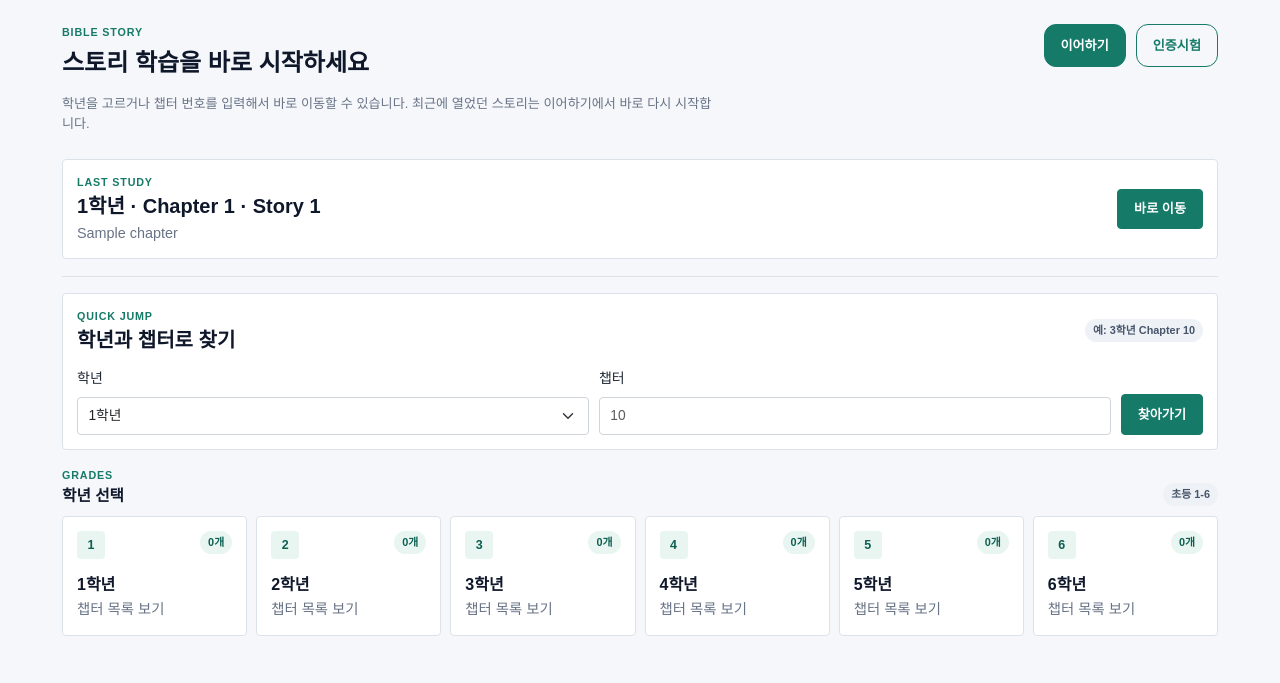
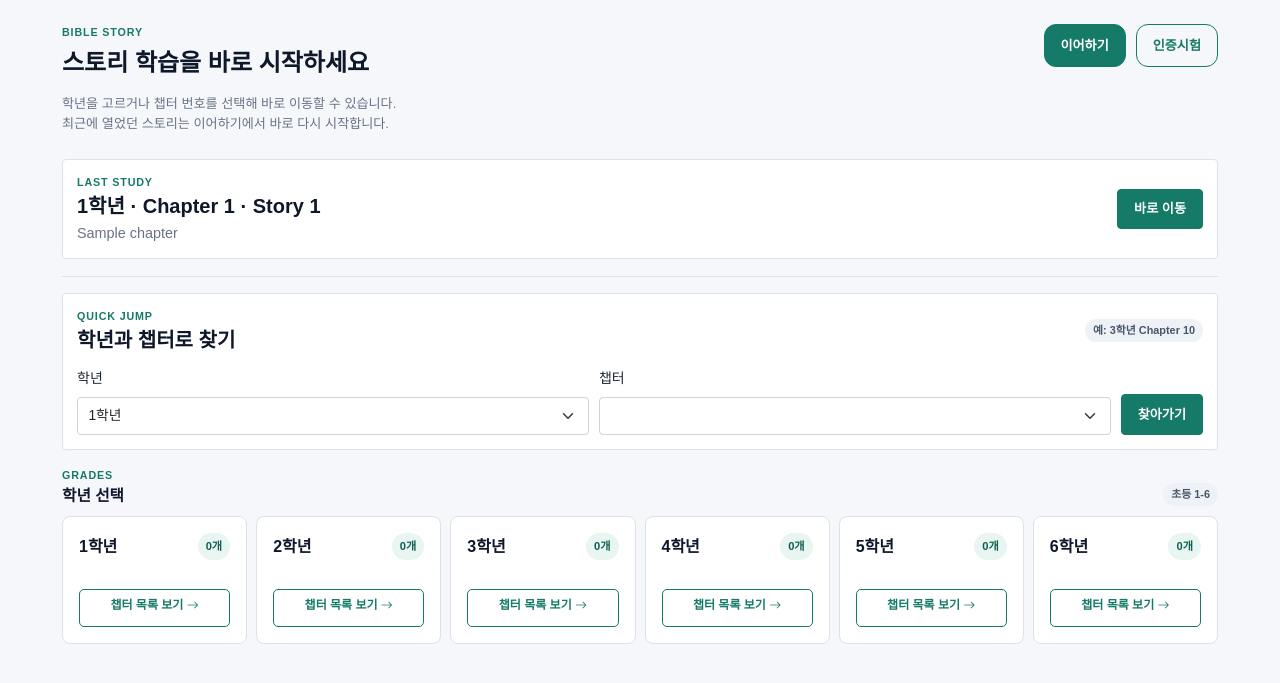
Before and after one commit to Jaeho777/vicabc, a Flask app: page /story/ in a window 1280 px wide. Shown: the part 53-736 px from the top of the page. Run offline with Flask 3, Linux system fonts and the light colour scheme; a user stored in the database is signed in; tables that the repository leaves empty hold one stand-in row (values such as "Sample post"); lists and menus that the app fills with data are empty.

Commit message:
Refine Bible Story chapter navigation

```diff
--- a/app/routes/story.py
+++ b/app/routes/story.py
@@ -161,6 +161,13 @@ def _get_elementary_grade_counts():
     }
 
 
+def _get_elementary_grade_chapters():
+    return {
+        grade: _get_visible_grade_chapters(grade)
+        for grade in ELEMENTARY_GRADES
+    }
+
+
 def _build_chapter_progress(chapters):
     chapter_progress = {}
 
@@ -273,10 +280,15 @@ def _touch_story_progress(story_id):
 @story_bp.route('/')
 @login_required
 def index():
+    grade_chapters = _get_elementary_grade_chapters()
     return render_template(
         'story/index.html',
         grades=ELEMENTARY_GRADES,
-        grade_counts=_get_elementary_grade_counts(),
+        grade_counts={grade: len(chapters) for grade, chapters in grade_chapters.items()},
+        chapter_options={
+            grade: [chapter.order for chapter in chapters]
+            for grade, chapters in grade_chapters.items()
+        },
         latest_learning=_get_latest_story_learning(),
     )
 
@@ -291,10 +303,12 @@ def go_to_chapter():
         flash('학년과 챕터 번호를 선택해 주세요.', 'warning')
         return redirect(url_for('story.index'))
 
-    chapter = (
-        Chapter.query
-        .filter_by(grade=grade, order=chapter_order, category=ELEMENTARY_CATEGORY)
-        .first()
+    chapter = next(
+        (
+            item for item in _get_visible_grade_chapters(grade)
+            if item.order == chapter_order
+        ),
+        None,
     )
 
     if not chapter:
--- a/app/static/css/style.css
+++ b/app/static/css/style.css
@@ -2152,6 +2152,55 @@ body.theme-dashboard .dashboard-activity a {
 
 /* VOCA curriculum screen */
 
+.theme-story .story-hero-copy {
+    flex: 1 1 620px;
+    min-width: 0;
+}
+
+.theme-story .story-hero-sentence {
+    white-space: nowrap;
+}
+
+.theme-story .story-grade-card {
+    border-radius: 8px;
+    box-shadow: none;
+}
+
+.theme-story .story-grade-card .learning-card-pad {
+    display: flex;
+    min-height: 126px;
+    flex-direction: column;
+    gap: 18px;
+    padding: 16px;
+}
+
+.theme-story .story-grade-card-head {
+    display: flex;
+    align-items: center;
+    justify-content: space-between;
+    gap: 10px;
+}
+
+.theme-story .story-grade-card-head h4 {
+    margin: 0;
+    font-size: 1rem;
+    font-weight: 850;
+}
+
+.theme-story .story-grade-card .learning-chip {
+    padding: 5px 8px;
+    font-size: 0.7rem;
+}
+
+.theme-story .story-grade-action {
+    width: 100%;
+    min-height: 38px;
+    margin-top: auto;
+    border-radius: 5px;
+    font-size: 0.75rem;
+    font-weight: 800;
+}
+
 .theme-voca .level-detail-breadcrumb {
     margin-bottom: 12px;
 }
@@ -2512,6 +2561,10 @@ body.theme-dashboard .dashboard-activity a {
 }
 
 @media (max-width: 768px) {
+    .theme-story .story-hero-sentence {
+        white-space: normal;
+    }
+
     .theme-voca .voca-level-hero-head {
         align-items: flex-start;
         flex-direction: column;
--- a/app/templates/base.html
+++ b/app/templates/base.html
@@ -6,7 +6,7 @@
     <title>{% block title %}VIC 애플리케이션{% endblock %}</title>
     <link rel="stylesheet" href="https://cdn.jsdelivr.net/npm/bootstrap@5.3.0/dist/css/bootstrap.min.css">
     <link rel="stylesheet" href="https://cdn.jsdelivr.net/npm/bootstrap-icons@1.11.3/font/bootstrap-icons.min.css">
-    <link rel="stylesheet" href="{{ url_for('static', filename='css/style.css') }}?v=20260801-voca-v3">
+    <link rel="stylesheet" href="{{ url_for('static', filename='css/style.css') }}?v=20260802-story-v1">
     {% block extra_head %}{% endblock %}
 
 
--- a/app/templates/story/index.html
+++ b/app/templates/story/index.html
@@ -7,12 +7,12 @@
 <div class="learning-shell">
     <section class="learning-hero">
         <div class="d-flex flex-wrap justify-content-between align-items-start gap-3">
-            <div>
+            <div class="story-hero-copy">
                 <div class="learning-eyebrow mb-2">Bible Story</div>
                 <h1 class="learning-hero-title mb-3">스토리 학습을 바로 시작하세요</h1>
                 <p class="learning-hero-text mb-0">
-                    학년을 고르거나 챕터 번호를 입력해서 바로 이동할 수 있습니다. 최근에 열었던 스토리는
-                    이어하기에서 바로 다시 시작합니다.
+                    <span class="story-hero-sentence">학년을 고르거나 챕터 번호를 선택해 바로 이동할 수 있습니다.</span>
+                    <span class="story-hero-sentence">최근에 열었던 스토리는 이어하기에서 바로 다시 시작합니다.</span>
                 </p>
             </div>
             <div class="learning-actions">
@@ -60,7 +60,11 @@
                 </div>
                 <div>
                     <label class="form-label" for="story-chapter">챕터</label>
-                    <input class="form-control" id="story-chapter" name="chapter" type="number" min="1" placeholder="10">
+                    <select class="form-select" id="story-chapter" name="chapter" required>
+                        {% for chapter_order in chapter_options.get(grades[0], []) %}
+                        <option value="{{ chapter_order }}">Chapter {{ chapter_order }}</option>
+                        {% endfor %}
+                    </select>
                 </div>
                 <button type="submit" class="btn btn-primary">찾아가기</button>
             </form>
@@ -77,17 +81,46 @@
 
     <div class="learning-grid-compact">
         {% for grade in grades %}
-        <a href="{{ url_for('story.grade_chapters', grade=grade) }}" class="learning-card learning-card-link">
+        <article class="learning-card story-grade-card">
             <div class="learning-card-pad">
-                <div class="d-flex justify-content-between align-items-start gap-2 mb-3">
-                    <span class="learning-number">{{ grade }}</span>
+                <div class="story-grade-card-head">
+                    <h4>{{ grade }}학년</h4>
                     <span class="learning-chip">{{ grade_counts.get(grade, 0) }}개</span>
                 </div>
-                <h4 class="fs-6 fw-bold mb-1">{{ grade }}학년</h4>
-                <div class="learning-meta">챕터 목록 보기</div>
+                <a href="{{ url_for('story.grade_chapters', grade=grade) }}" class="btn btn-outline-primary story-grade-action">
+                    챕터 목록 보기 <i class="bi bi-arrow-right" aria-hidden="true"></i>
+                </a>
             </div>
-        </a>
+        </article>
         {% endfor %}
     </div>
 </div>
 {% endblock %}
+
+{% block scripts %}
+<script>
+    const chapterOptions = {{ chapter_options | tojson }};
+    const gradeSelect = document.getElementById('story-grade');
+    const chapterSelect = document.getElementById('story-chapter');
+
+    function updateChapterOptions() {
+        const chapterOrders = chapterOptions[gradeSelect.value] || [];
+        const previousValue = chapterSelect.value;
+
+        chapterSelect.innerHTML = '';
+        chapterOrders.forEach((chapterOrder) => {
+            const option = document.createElement('option');
+            option.value = chapterOrder;
+            option.textContent = `Chapter ${chapterOrder}`;
+            chapterSelect.appendChild(option);
+        });
+
+        chapterSelect.disabled = chapterOrders.length === 0;
+        if (chapterOrders.includes(Number(previousValue))) {
+            chapterSelect.value = previousValue;
+        }
+    }
+
+    gradeSelect.addEventListener('change', updateChapterOptions);
+</script>
+{% endblock %}
```
